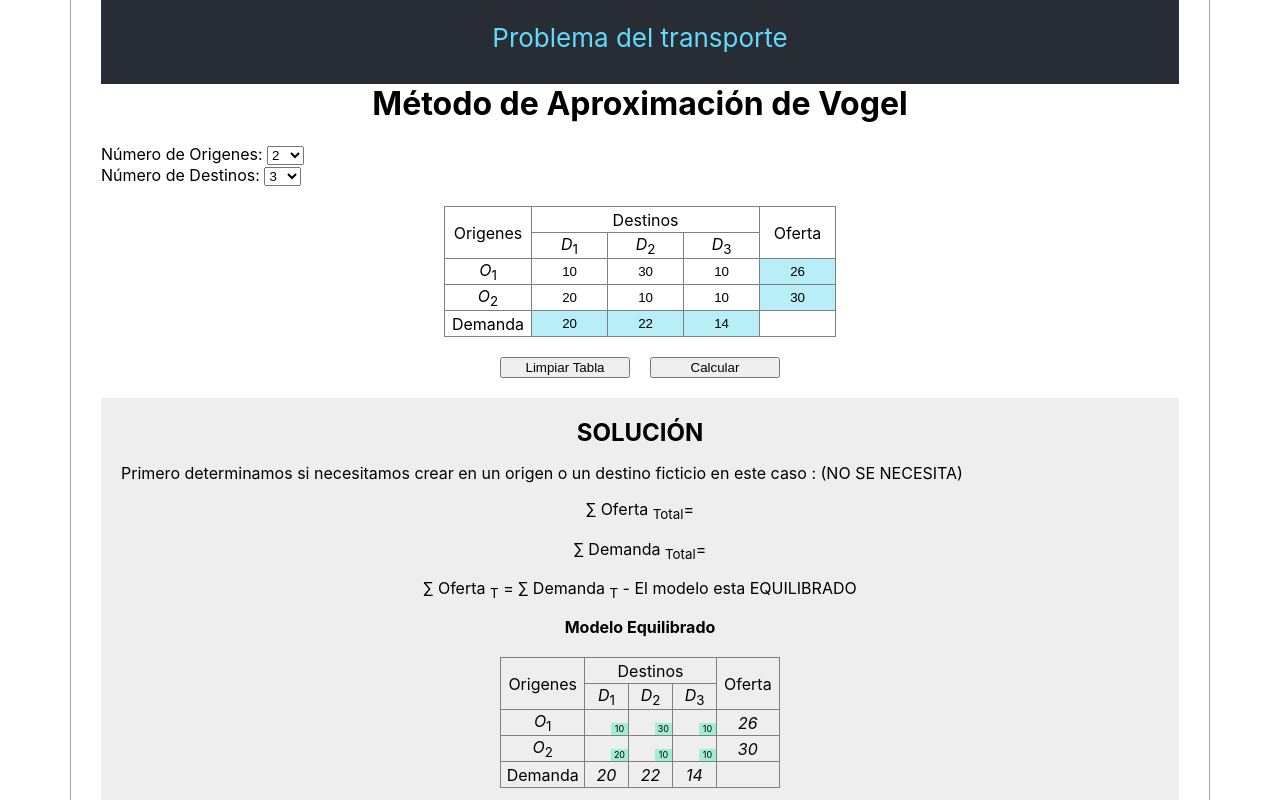
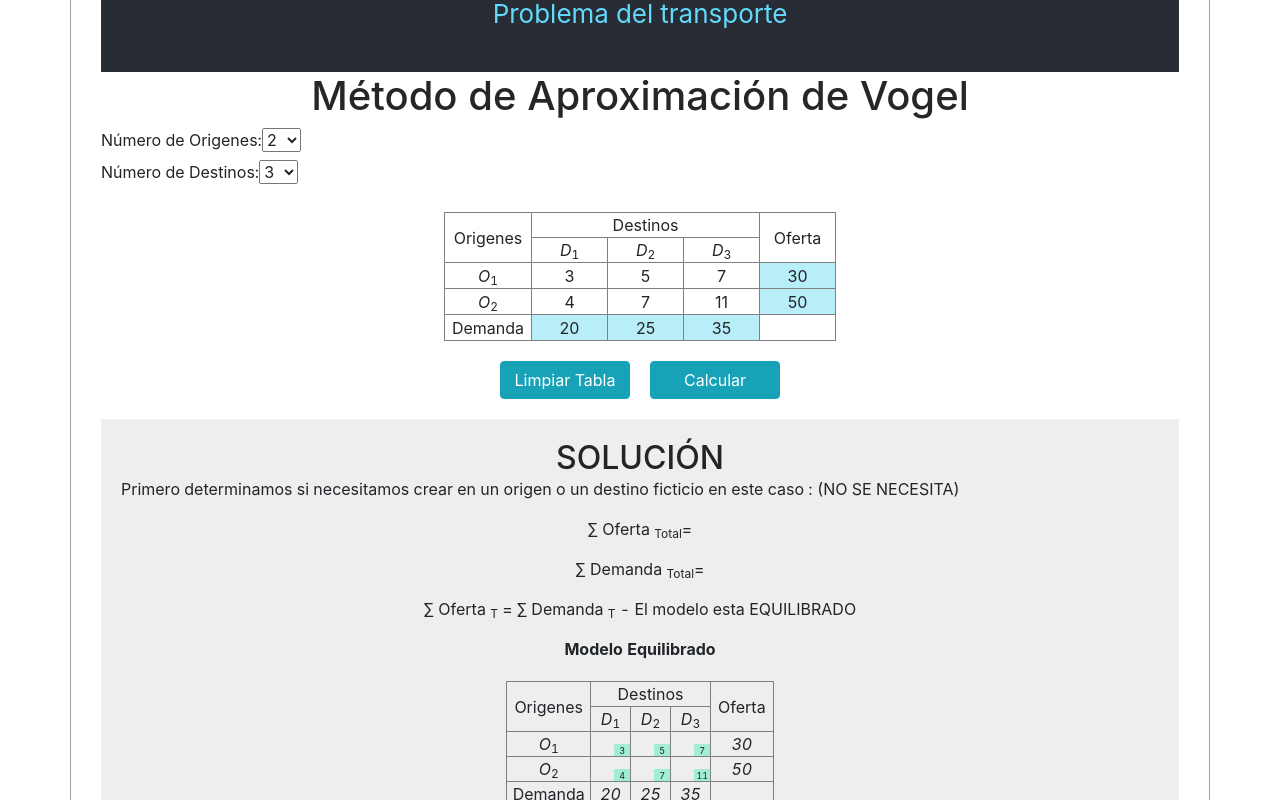
Before and after one commit to AlexJCM/transportation-problem, a React (Create React App) app: page / in a window 1280 px wide. Shown: the part 240-1040 px from the top of the page. Built offline with nearby package versions, Linux system fonts and the light colour scheme.

Commit message:
Add bootstrap

```diff
--- a/package.json
+++ b/package.json
@@ -3,7 +3,11 @@
   "version": "0.1.0",
   "private": true,
   "dependencies": {
+    "babel-plugin-import": "^1.13.0",
+    "bootstrap": "^4.4.1",
+    "customize-cra": "^0.9.1",
     "react": "^16.8.6",
+    "react-bootstrap": "^1.0.0-beta.16",
     "react-dom": "^16.8.6",
     "react-redux": "^7.0.1",
     "react-scripts": "2.1.8",
--- a/src/components/inputTable.jsx
+++ b/src/components/inputTable.jsx
@@ -40,7 +40,7 @@ const InputTable = props => {
           ))}
         </tr>
         {fils.map((row, index) => (
-          <tr>
+          <tr key={index + "i"}>
             <td key={index}>
               <i>O</i>
               <sub>{index + 1}</sub>
--- a/src/components/main.jsx
+++ b/src/components/main.jsx
@@ -2,6 +2,7 @@ import React from "react";
 import Select from "./select.jsx";
 import InputTable from "./inputTable";
 import { connect } from "react-redux";
+import Button from "react-bootstrap/Button";
 import {
   cambiarCantidadOrigenes,
   cambiarCantidadDestinos,
@@ -87,12 +88,18 @@ const Main = props => {
         columnas={cantidad_destinos}
       />
       <div className="btns-block">
-        <button onClick={clearTable} id="resetTable">
+        {/* <button onClick={clearTable} id="resetTable">
           Limpiar Tabla
-        </button>
-        <button onClick={checkData} id="resolveTable">
+        </button> */}
+        <Button variant="info" onClick={clearTable} id="resetTable">
+          Limpiar Tabla
+        </Button>
+        {/* <button onClick={checkData} id="resolveTable">
           Calcular
-        </button>
+        </button> */}
+        <Button variant="info" onClick={checkData} id="resolveTable">
+          Calcular
+        </Button>
       </div>
     </div>
   );
--- a/src/components/outTable.jsx
+++ b/src/components/outTable.jsx
@@ -40,7 +40,7 @@ const OutTable = props => {
           ))}
         </tr>
         {matriz.map((item, index) => (
-          <tr>
+          <tr key={index}>
             <td key={index}>
               <i>O</i>
               <sub>{index + 1}</sub>
@@ -75,7 +75,7 @@ const OutTable = props => {
         <tr>
           <td>Demanda</td>
           {matriz[0].map((el, i) => (
-            <td>
+            <td key={i}>
               <i>{demanda[i]}</i>
             </td>
           ))}
--- a/src/components/select.jsx
+++ b/src/components/select.jsx
@@ -3,7 +3,7 @@ import "../styles/select.css";
 
 let options = [];
 
-for (let i = 1; i <= 20; i++) {
+for (let i = 1; i <= 10; i++) {
   options.push(React.createElement("option", { value: i, key: i }, i));
 }
 
--- a/src/components/solve.jsx
+++ b/src/components/solve.jsx
@@ -61,8 +61,9 @@ const Solve = props => {
         />
       )}
       <h3>Solución paso a paso:</h3>
-      {solve.map(solve => (
+      {solve.map((solve, i) => (
         <OutTable
+          key={i}
           matriz={closedMatriz}
           oferta={solve.oferta}
           demanda={solve.demanda}
@@ -89,7 +90,8 @@ const Solve = props => {
             numAsignaciones(closedMatriz, solve[solve.length - 1].matr)
           ? " <"
           : " >"}{" "}
-        {numAsignaciones(closedMatriz, solve[solve.length - 1].matr)}<br></br>
+        {numAsignaciones(closedMatriz, solve[solve.length - 1].matr)}
+        <br></br>
         La Solucion{" "}
         {starter_oferta.length + starter_demanda.length - 1 ===
         numAsignaciones(closedMatriz, solve[solve.length - 1].matr)
@@ -123,11 +125,11 @@ function numAsignaciones(tariffs, plan) {
   for (let i = 0; i < plan.length; i++) {
     for (let j = 0; j < plan[0].length; j++) {
       if (plan[i][j] !== "") {
-        num_asignaciones  = num_asignaciones  + 1;
+        num_asignaciones = num_asignaciones + 1;
       }
     }
   }
-  return num_asignaciones ;
+  return num_asignaciones;
 }
 
 export default connect(state => ({
--- a/src/index.js
+++ b/src/index.js
@@ -1,6 +1,7 @@
 import React from "react";
 import ReactDOM from "react-dom";
 import "./styles/index.css";
+import "bootstrap/dist/css/bootstrap.min.css";
 import App from "./App";
 import * as serviceWorker from "./serviceWorker";
 import { Provider } from "react-redux";
--- a/src/preloadedState.js
+++ b/src/preloadedState.js
@@ -15,33 +15,21 @@
 // };
 
 //Sol. Optima
+
+/*Ejercicio 7.2.2*/
 const state = {
   matriz: {
-    cantidad_origenes: 2,
-    cantidad_destinos: 3,
+    //matrix
+    cantidad_origenes: 2, //rowsCount
+    cantidad_destinos: 3, //columnsCount
     datos: [
-      [10, 30, 10],
-      [20, 10, 10]
-    ],
-    demanda: [20, 22, 14],
-    oferta: [26, 30]
+      [3, 5, 7],
+      [4, 7, 11]
+    ], //data
+    demanda: [20, 25, 35], //needs
+    oferta: [30, 50] //storage
   }
 };
-
-/*Ejercicio 7.2.2*/
-// const state = {
-//   matriz: {
-//     //matrix
-//     cantidad_origenes: 2, //rowsCount
-//     cantidad_destinos: 3, //columnsCount
-//     datos: [
-//       [3, 5, 7],
-//       [4, 7, 11]
-//     ], //data
-//     demanda: [20, 25, 35], //needs
-//     oferta: [30, 50] //storage
-//   }
-// };
 
 //Lit. 1-Ejercicio B Sol. Optima
 // const state = {
--- a/src/styles/App.css
+++ b/src/styles/App.css
@@ -11,7 +11,7 @@ div.App h1 {
   text-align: center;
 }
 
-/**/
+/*******/
 .App-logo {
   height: 16vmin;
   pointer-events: none;
```
Also changed, not shown: src/config-overrides.js (added, +9 -0 lines), 1 other file (tests, documents, lock files or other folders).
